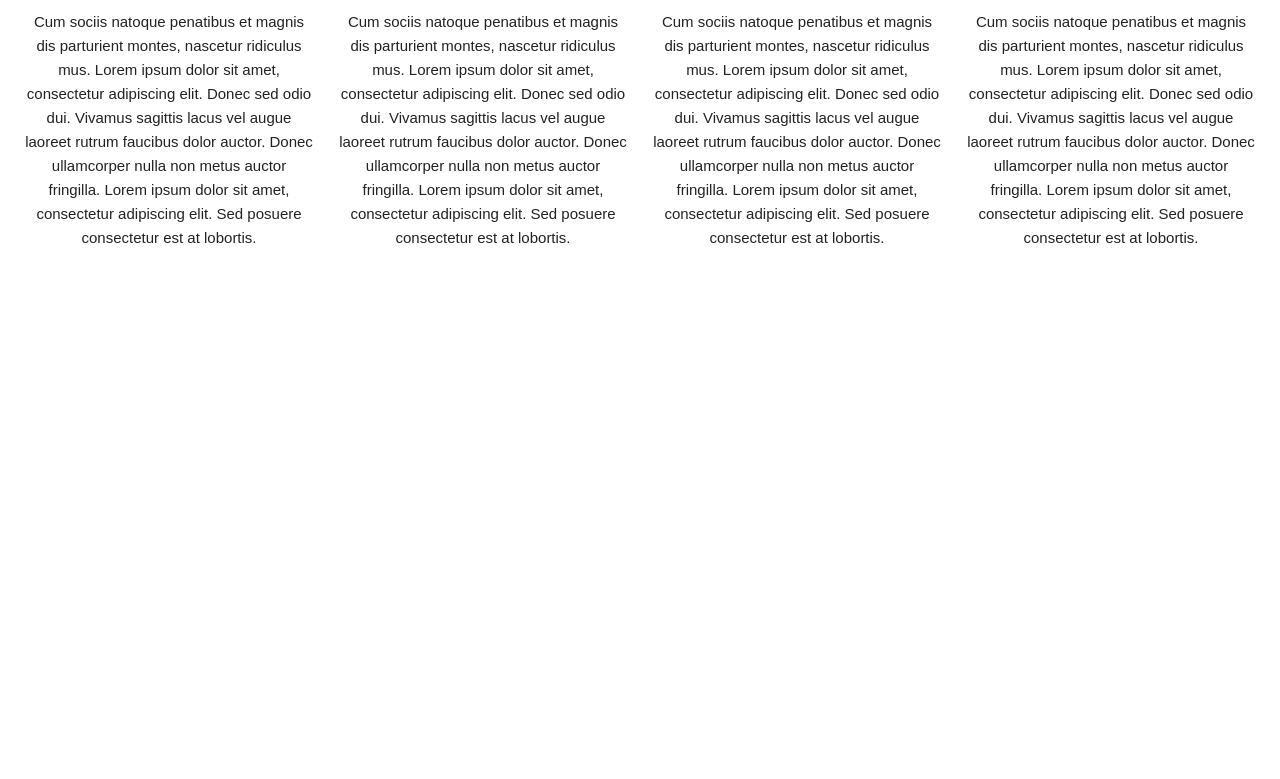
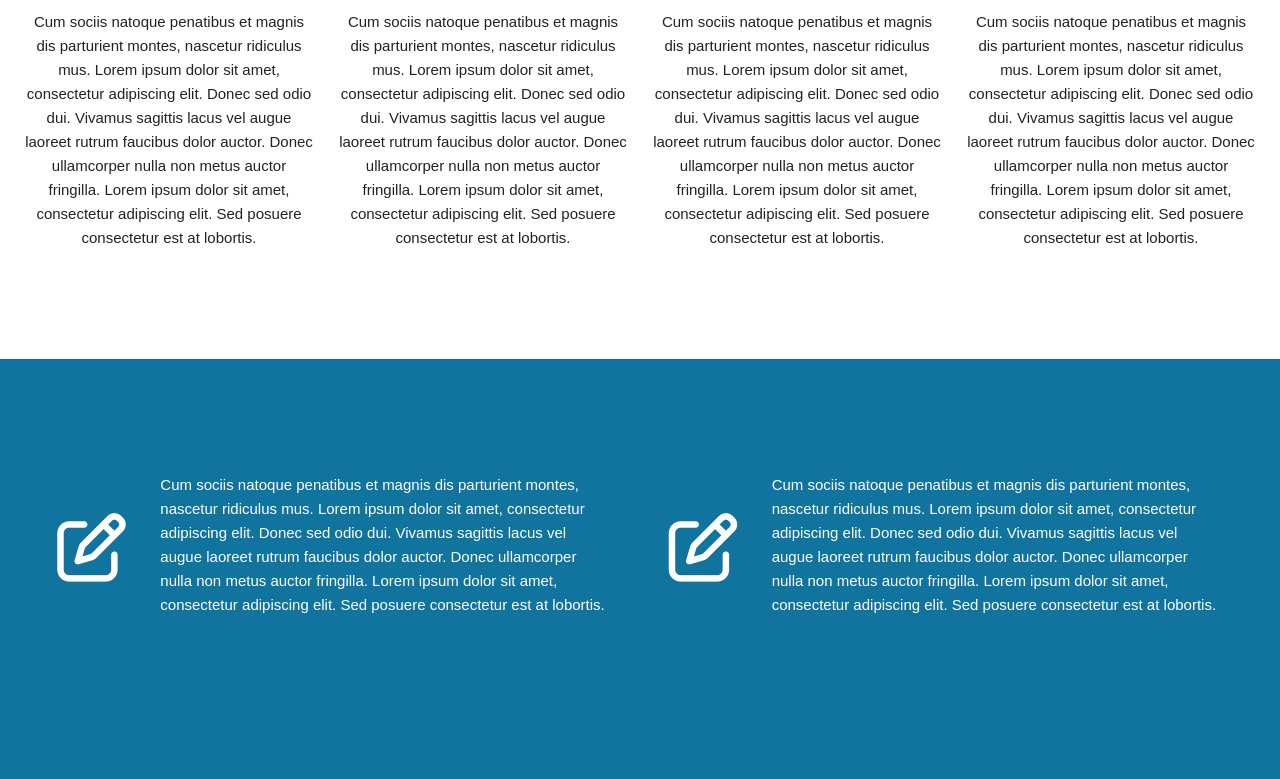
Before and after one commit to Vasya24/creative-digital-agency, a website: page src/index.html in a window 1280 px wide. Shown: the part 3037-3816 px from the top of the page. Before the commit the page ends 3396 px from the top, so only its background shows below. Drawn offline with Linux system fonts and the light colour scheme.

Commit message:
Blog done

```diff
--- a/src/css/blog.css
+++ b/src/css/blog.css
@@ -62,3 +62,29 @@
     font-family: "Gotham", sans-serif;
     text-align: center;
 }
+#blog-footer {
+    background-color: #11749e;
+    padding-top: 114px;
+    padding-bottom: 156px;
+}
+.blog-footer-content, .footer-card {
+    display: flex;
+    justify-content: space-evenly;
+}
+.blog-footer-content i {
+    position: relative;
+    font-size: 69px;
+    display: block;
+    height: 100%;
+    color: #fff;
+    line-height: 150px;
+    margin-right: 34px;
+}
+.blog-footer-content p {
+    width: 451px;
+    height: 150px;
+    font-size: 15px;
+    line-height: 24px;
+    color: #ffffff;
+    font-family: "Gotham", sans-serif;
+}
--- a/src/index.html
+++ b/src/index.html
@@ -172,6 +172,25 @@
       </div>
     </div>
   </div>
+  <footer id="blog-footer">
+  <div class="blog-footer-content">
+    <div class="footer-card">
+      <i class="fa fa-pencil-square-o" aria-hidden="true"></i>
+      <p>Cum sociis natoque penatibus et magnis dis parturient montes, nascetur ridiculus mus. Lorem ipsum dolor sit amet, consectetur adipiscing elit. Donec sed odio dui. Vivamus sagittis lacus vel augue laoreet rutrum faucibus dolor auctor.
+
+        Donec ullamcorper nulla non metus auctor fringilla. Lorem ipsum dolor sit amet, consectetur adipiscing elit. Sed posuere consectetur est at lobortis.</p>
+    </div>
+    <div class="footer-card">
+      <i class="fa fa-pencil-square-o" aria-hidden="true"></i>
+      <p>Cum sociis natoque penatibus et magnis dis parturient montes, nascetur ridiculus mus. Lorem ipsum dolor sit amet, consectetur adipiscing elit. Donec sed odio dui. Vivamus sagittis lacus vel augue laoreet rutrum faucibus dolor auctor.
+
+        Donec ullamcorper nulla non metus auctor fringilla. Lorem ipsum dolor sit amet, consectetur adipiscing elit. Sed posuere consectetur est at lobortis.</p>
+    </div>
+  </div>
+  </footer>
+</section>
+<section class="app" id="app">
+
 </section>
 </body>
 </html>
```
